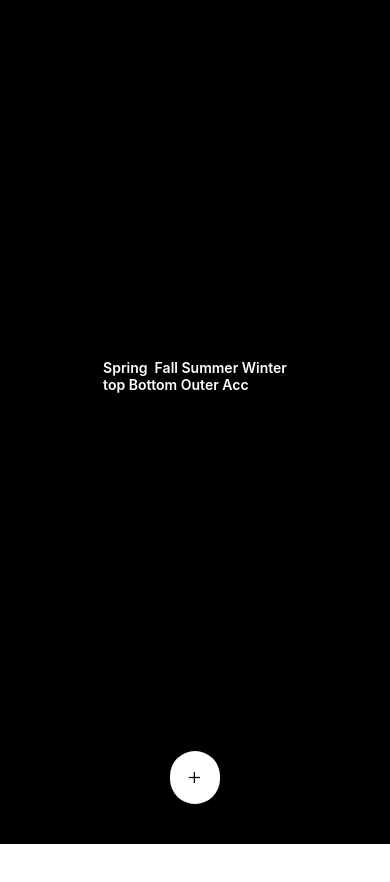
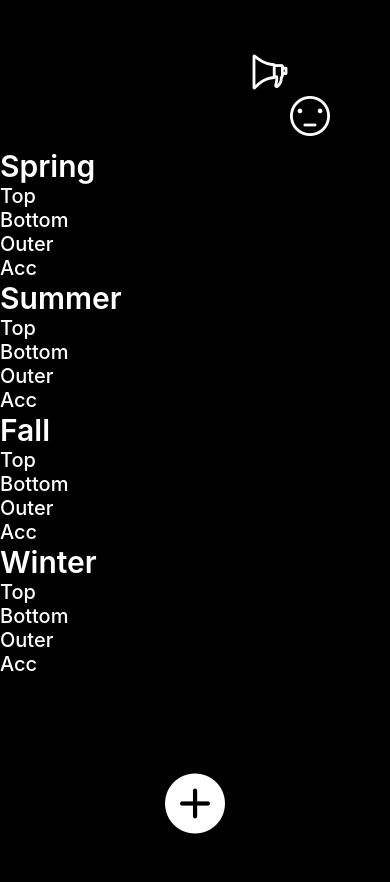
Before and after one commit to DTPrincess/CLOG, a React Native app: screen /Home in a window 390 px wide. Shown: the top 882 px of the page. Before the commit the page ends 844 px from the top, so only its background shows below. Built offline with nearby package versions, Linux system fonts and the light colour scheme.

Commit message:
Home.js update

```diff
--- a/App.js
+++ b/App.js
@@ -11,7 +11,7 @@ export default function App() {
 
   return (
     <NavigationContainer>
-      <Stack.Navigator initialRouteName='Home' screenOptions = {{ headerShown: false }}>
+      <Stack.Navigator initialRouteName='Start' screenOptions = {{ headerShown: false }}>
         <Stack.Screen name='Start' component={Start} />
         <Stack.Screen name='List' component={List} />
         <Stack.Screen name='Home' component={Home} />
--- a/screens/Home.js
+++ b/screens/Home.js
@@ -1,86 +1,135 @@
 import { StatusBar } from "expo-status-bar";
-import React from 'react';
-import {View,Text,TouchableOpacity,StyleSheet} from 'react-native';
-import Ionicons from 'react-native-vector-icons/Ionicons'
+import React from "react";
+import { View, Text, TouchableOpacity, StyleSheet } from "react-native";
+import { AntDesign } from "@expo/vector-icons";
 
-
-
-
-export default function Home({ navigation }){
-    return(
-
+export default function Home({ navigation }) {
+  return (
     <View style={styles.container}>
       <StatusBar style="light" />
 
-<View style={styles.body}>
+      <View style={styles.header}>
+        <TouchableOpacity style={styles.notification}>
+          <AntDesign name="notification" size={40} color="white" />
+        </TouchableOpacity>
 
-    <Text style={styles.season}>
-    Spring  Fall Summer Winter
-    </Text>
-
-    <TouchableOpacity
-    onPress={() => navigation.navigate("List")}>
-    <Text style={styles.clothes}>
-        top
-        Bottom
-        Outer
-        Acc
-    </Text>
+        <TouchableOpacity style={styles.mypage}>
+          <AntDesign name="meh" size={40} color="white" />
         </TouchableOpacity>
       </View>
 
-
-    <View style={styles.footer}>
-    <TouchableOpacity
-    onPress={() => navigation.navigate("List")}>
-    <Ionicons name="ios-add" color="black" size={20} />
+      <View style={styles.body}>
+        <Text style={styles.season}>Spring </Text>
+        <TouchableOpacity onPress={() => navigation.navigate("List")}>
+          <Text style={styles.list}>Top</Text>
+        </TouchableOpacity>
+        <TouchableOpacity onPress={() => navigation.navigate("List")}>
+          <Text style={styles.list}>Bottom</Text>
+        </TouchableOpacity>
+        <TouchableOpacity onPress={() => navigation.navigate("List")}>
+          <Text style={styles.list}>Outer</Text>
+        </TouchableOpacity>
+        <TouchableOpacity onPress={() => navigation.navigate("List")}>
+          <Text style={styles.list}>Acc</Text>
         </TouchableOpacity>
 
-        </View>
+        <Text style={styles.season}>Summer</Text>
+        <TouchableOpacity onPress={() => navigation.navigate("List")}>
+          <Text style={styles.list}>Top</Text>
+        </TouchableOpacity>
+        <TouchableOpacity onPress={() => navigation.navigate("List")}>
+          <Text style={styles.list}>Bottom</Text>
+        </TouchableOpacity>
+        <TouchableOpacity onPress={() => navigation.navigate("List")}>
+          <Text style={styles.list}>Outer</Text>
+        </TouchableOpacity>
+        <TouchableOpacity onPress={() => navigation.navigate("List")}>
+          <Text style={styles.list}>Acc</Text>
+        </TouchableOpacity>
+
+        <Text style={styles.season}>Fall</Text>
+        <TouchableOpacity onPress={() => navigation.navigate("List")}>
+          <Text style={styles.list}>Top</Text>
+        </TouchableOpacity>
+        <TouchableOpacity onPress={() => navigation.navigate("List")}>
+          <Text style={styles.list}>Bottom</Text>
+        </TouchableOpacity>
+        <TouchableOpacity onPress={() => navigation.navigate("List")}>
+          <Text style={styles.list}>Outer</Text>
+        </TouchableOpacity>
+        <TouchableOpacity onPress={() => navigation.navigate("List")}>
+          <Text style={styles.list}>Acc</Text>
+        </TouchableOpacity>
+
+        <Text style={styles.season}>Winter</Text>
+        <TouchableOpacity onPress={() => navigation.navigate("List")}>
+          <Text style={styles.list}>Top</Text>
+        </TouchableOpacity>
+        <TouchableOpacity onPress={() => navigation.navigate("List")}>
+          <Text style={styles.list}>Bottom</Text>
+        </TouchableOpacity>
+        <TouchableOpacity onPress={() => navigation.navigate("List")}>
+          <Text style={styles.list}>Outer</Text>
+        </TouchableOpacity>
+        <TouchableOpacity onPress={() => navigation.navigate("List")}>
+          <Text style={styles.list}>Acc</Text>
+        </TouchableOpacity>
       </View>
 
-    )
-};
+      <TouchableOpacity
+        style={styles.plus}
+        onPress={() => navigation.navigate("List")}
+      >
+        <AntDesign name="pluscircle" size={60} color="white" />
+      </TouchableOpacity>
+    </View>
+  );
+}
 
+const styles = StyleSheet.create({
+  container: {
+    flex: 1,
+    backgroundColor: "black",
+  },
 
-    const styles=StyleSheet.create({
+  header: {
+    paddingTop: 50,
+    backgroundColor: "black",
+  },
 
-        container:{
-            flex:1,
-            backgroundColor:'black',
-            justifyContent: "center",
-            alignItems: "center",
+  notification: {
+    paddingLeft: 250,
+  },
+
+  mypage: {
+    paddingLeft: 290,
   },
 
   body: {
-            flex: 1,
-            justifyContent: "center",
-
+    paddingTop: 10,
+    paddingBottom: 80,
+    backgroundColor: "black",
   },
 
-
-        season:{
-            flexdirection:"column",
-            color:'white',
-            fontsize:"80",
-            fontWeight:"600",
-            justifyContent:"space-around",
-
-
+  season: {
+    fontSize: 30,
+    fontWeight: "600",
+    float: "left",
+    color: "white",
   },
 
-        clothes:{
-            flexdirection:"column",
-            color:'white',
-            fontsize:"20",
-            fontWeight:"600",
+  list: {
+    fontSize: 20,
+    fontWeight: "500",
+    color: "white",
   },
 
-        footer: {
-            backgroundColor: "white",
-            borderRadius: 30,
+  plus: {
+    backgroundcolor: "white",
+    borderRadius: 60,
     paddingHorizontal: 15,
     paddingVertical: 15,
     marginBottom: 40,
+    alignItems: "center",
   },
-    })
+});
--- a/screens/Start.js
+++ b/screens/Start.js
@@ -19,7 +19,7 @@ export default function Start({ navigation }) {
       </View>
 
       <TouchableOpacity
-        onPress={() => navigation.navigate("List")}
+        onPress={() => navigation.navigate("Home")}
         style={styles.footer}
       >
         <Text style={styles.login}>게스트 로그인</Text>
```
Lines whose indentation alone changed are shown as unchanged.
